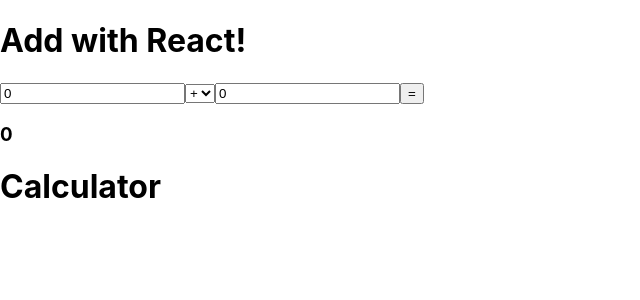
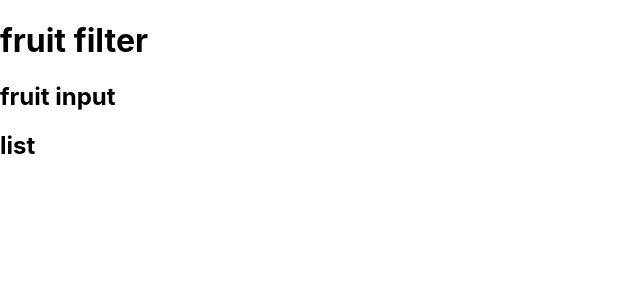
Before and after one commit to GianlorenzoDercole/dino-blog-2, a React (Create React App) app: page / in a window 1280 px wide. Shown: the top 300 px of the page, without its empty margins (0-640 px from the left). Built offline with nearby package versions, Linux system fonts and the light colour scheme.

Commit message:
added basic setup for friut filter

```diff
--- a/src/App.js
+++ b/src/App.js
@@ -193,20 +193,43 @@
 
 
 
+// CALC
+
+// import React, {Component} from 'react'
+
+// import Calc from './Calc.js'
+
+// export default class App extends Component {
+//   render() {
+//     return (
+//       <>
+//         <Calc />
+//         <h1>Calculator</h1>
+//       </>
+//     )
+//   }
+// }
 
 
-// CALC
+
+
+
+
+
+
+
+
+// FRUIT FILTER
 
 import React, {Component} from 'react'
 
-import Calc from './Calc.js'
+import FruitContainer from './components/FruitContainer.jsx'
 
 export default class App extends Component {
   render() {
     return (
       <>
-        <Calc />
-        <h1>Calculator</h1>
+        <FruitContainer />
       </>
     )
   }
--- /dev/null
+++ b/src/components/FruitContainer.jsx
@@ -0,0 +1,25 @@
+
+
+import React, { Component } from 'react'
+import List from './List'
+import Input from './Input'
+
+export default class FruitContainer extends Component {
+
+    // state will live here
+
+    // event handlers will live here that manipulate state
+
+    render() {
+        return (
+            <div>
+                <h1>fruit filter</h1>
+                {/* pass event handlers to the input */}
+                <Input />
+
+                {/* pass data from state to the list */}
+                <List />
+            </div>
+        )
+    }
+}
--- /dev/null
+++ b/src/components/Input.jsx
@@ -0,0 +1,13 @@
+import React, {Component} from 'react'
+
+
+
+export default class Input extends Component {
+  render() {
+    return (
+      <div>
+          <h2>fruit input</h2>
+      </div>
+    )
+  }
+}
--- /dev/null
+++ b/src/components/List.jsx
@@ -0,0 +1,13 @@
+import React, {Component} from 'react'
+
+
+export default class List extends Component {
+  render() {
+    return (
+        <div>
+            <h2>list</h2>
+        </div>
+
+    )
+  }
+}
```
